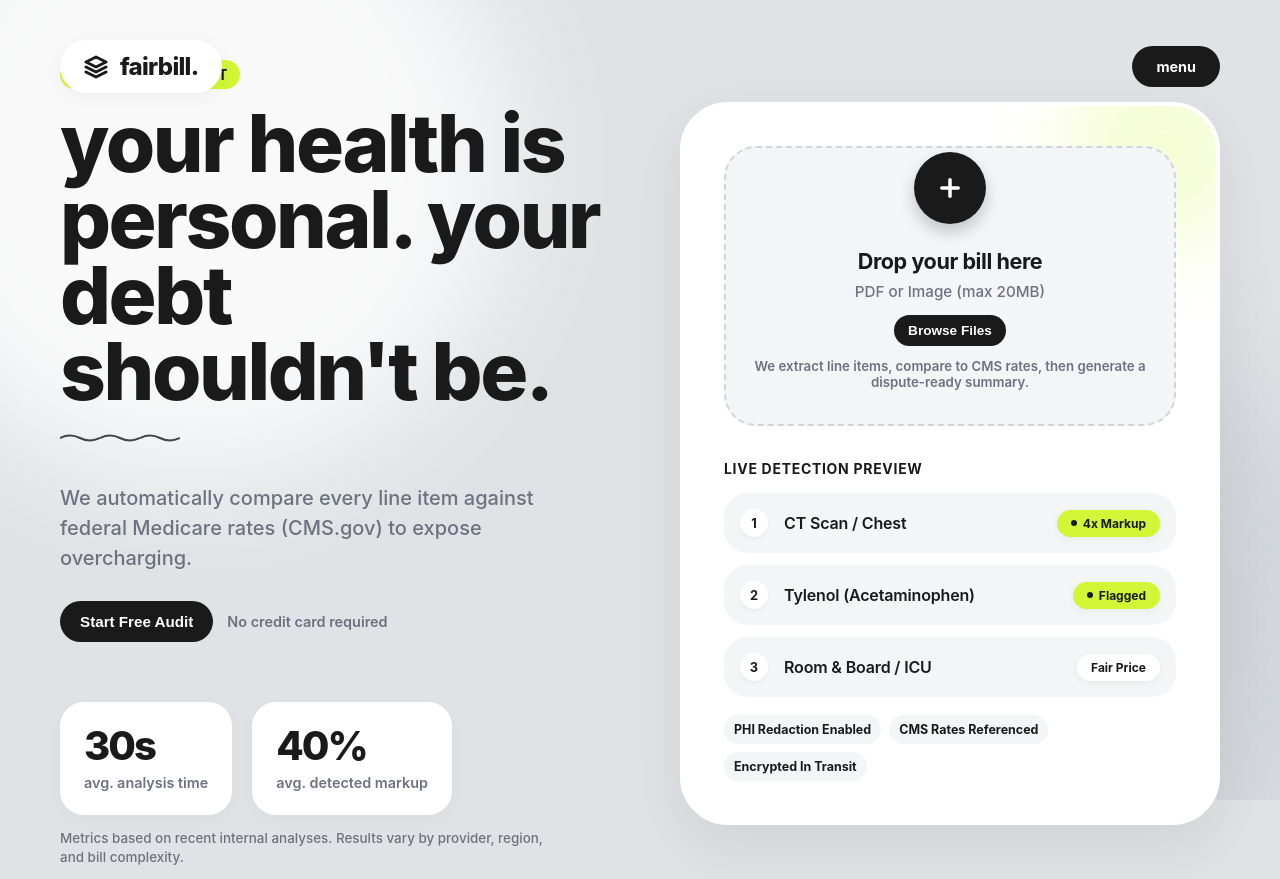
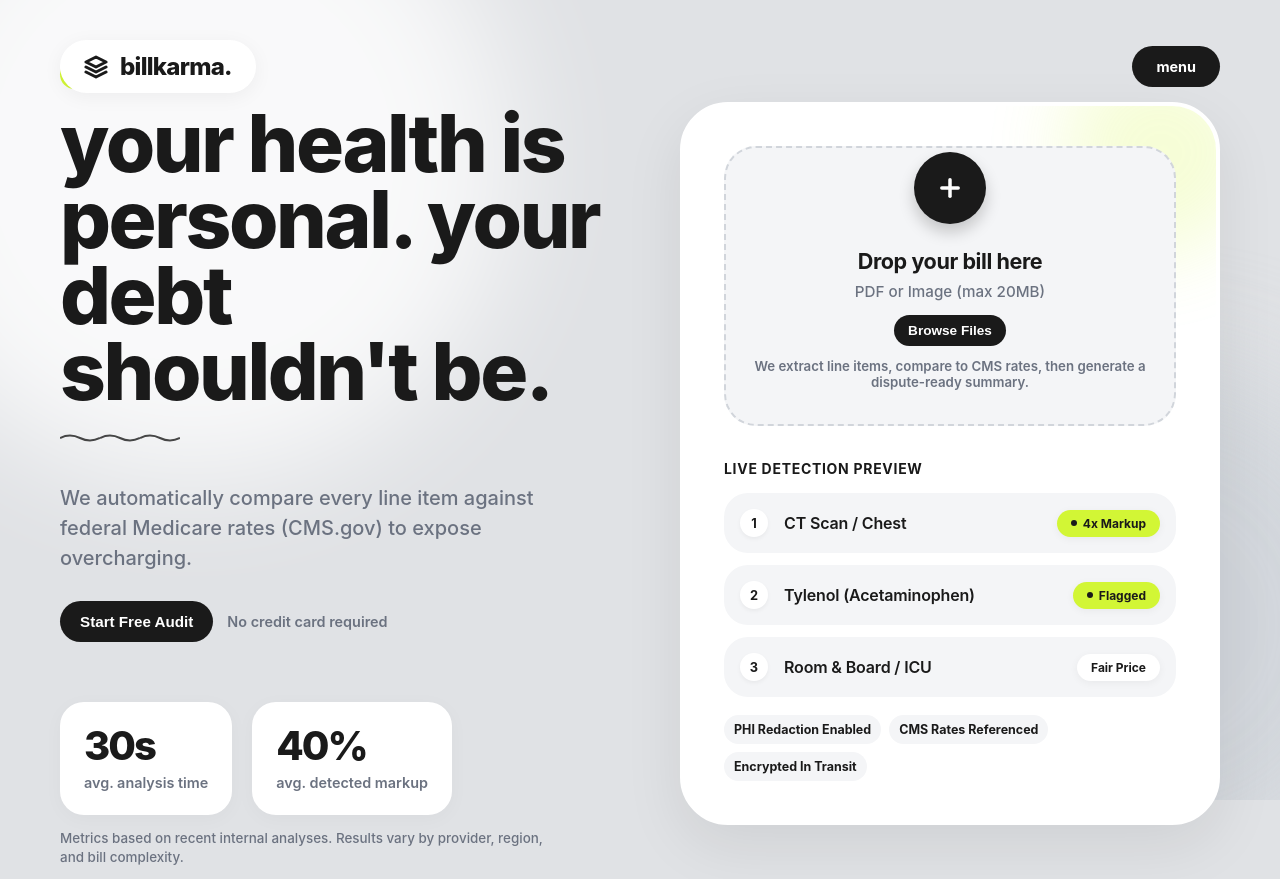
Before and after one commit to nitantbhartia/Medbill, a FastAPI app: page / in a window 1280 px wide. Shown: the top 879 px of the page. Run offline with FastAPI, Linux system fonts and the light colour scheme; data that the repository does not hold is empty.

Commit message:
Fix landing page logo text to BillKarma

```diff
--- a/templates/landing.html
+++ b/templates/landing.html
@@ -517,7 +517,7 @@
             <svg viewBox="0 0 24 24" fill="none" stroke="currentColor" stroke-width="3">
                 <path d="M12 2L2 7l10 5 10-5-10-5zM2 17l10 5 10-5M2 12l10 5 10-5" stroke-linecap="round" stroke-linejoin="round"></path>
             </svg>
-            fairbill.
+            billkarma.
         </a>
         <a href="/scan" class="menu-trigger">menu</a>
     </nav>
```
